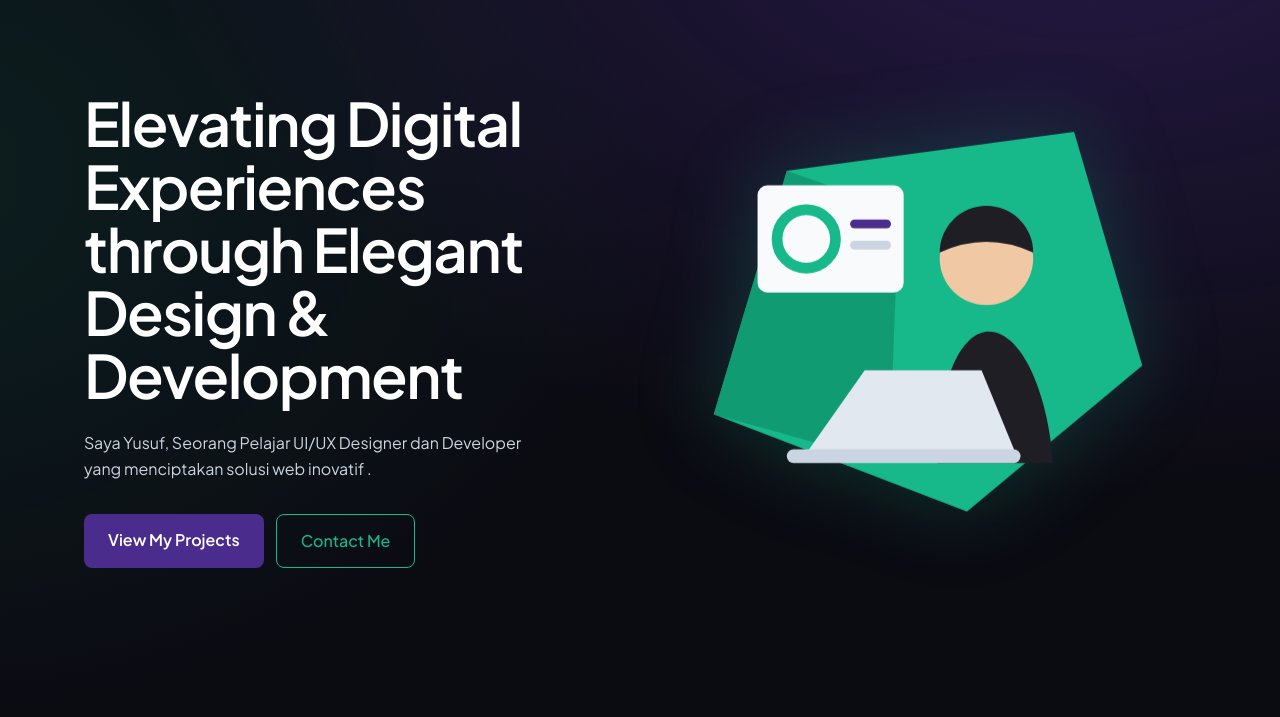
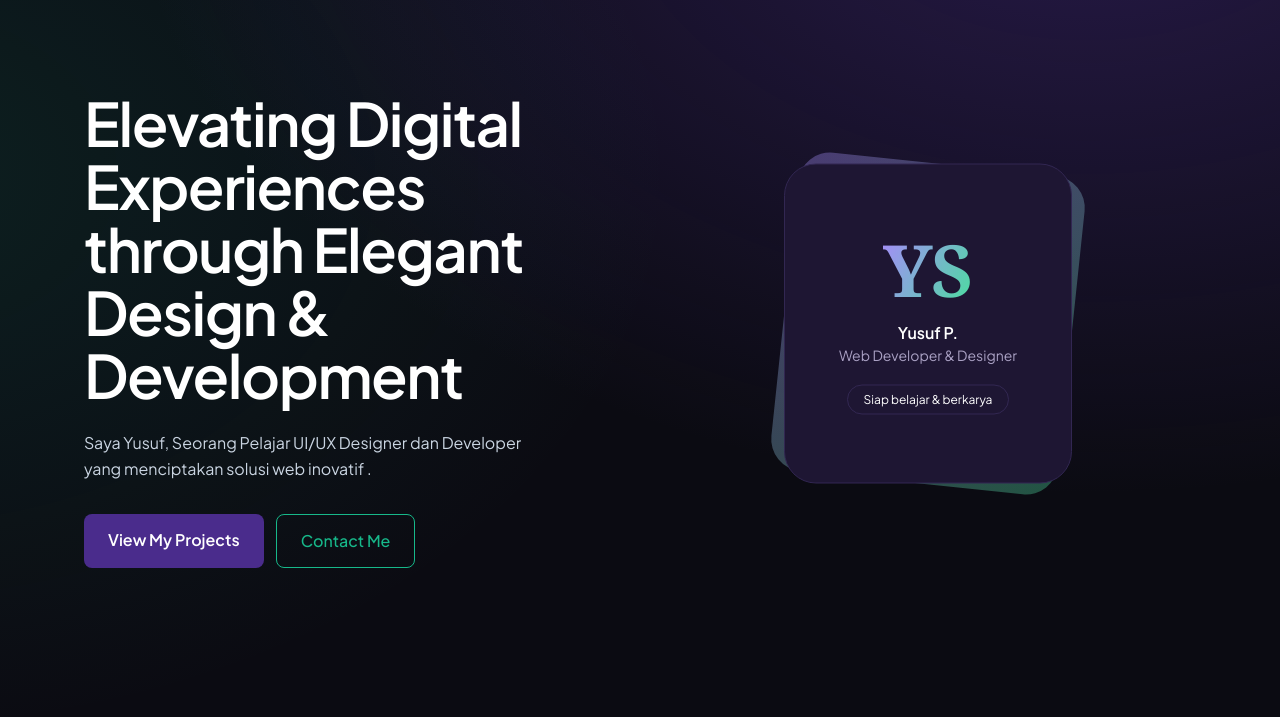
Before and after one commit to Beepzy/portofoloio-Tailwind-CLI_Version-, a website: page index.html in a window 1280 px wide. Shown: the part 66-783 px from the top of the page. Drawn offline with Linux system fonts and the light colour scheme.

Commit message:
update sedikit

```diff
--- a/index.html
+++ b/index.html
@@ -117,72 +117,25 @@
         </div>
 
         <div class="flex justify-center animate-float">
-          <svg
-            viewBox="0 0 460 400"
-            class="w-full max-w-md drop-shadow-[0_0_40px_rgba(23,184,138,0.25)]"
-            role="img"
-            aria-label="Ilustrasi desainer di depan laptop"
-          >
-            <polygon
-              points="10,290 85,40 380,0 450,240 270,390"
-              fill="#17b88a"
-            />
-            <polygon
-              points="10,290 85,40 200,80 190,340"
-              fill="#0f8f6a"
-              opacity=".7"
-            />
-            <rect
-              x="55"
-              y="55"
-              width="150"
-              height="110"
-              rx="10"
-              fill="#f8fafc"
-            />
-            <circle
-              cx="105"
-              cy="110"
-              r="30"
-              fill="none"
-              stroke="#17b88a"
-              stroke-width="11"
-            />
-            <rect
-              x="150"
-              y="90"
-              width="42"
-              height="9"
-              rx="4.5"
-              fill="#4a2c8c"
-            />
-            <rect
-              x="150"
-              y="112"
-              width="42"
-              height="9"
-              rx="4.5"
-              fill="#cbd5e1"
-            />
-            <path
-              d="M240 340 C240 240 270 205 292 205 C330 205 355 280 358 340 Z"
-              fill="#1e1e24"
-            />
-            <circle cx="290" cy="130" r="48" fill="#f0c8a4" />
-            <path
-              d="M242 124 a48 48 0 0 1 96 0 q-48 -22 -96 0z"
-              fill="#1e1e24"
-            />
-            <polygon points="105,330 165,245 285,245 320,330" fill="#e2e8f0" />
-            <rect
-              x="85"
-              y="326"
-              width="240"
-              height="14"
-              rx="7"
-              fill="#cbd5e1"
-            />
-          </svg>
+          <div class="relative w-fit animate-float motion-reduce:animate-none">
+            <div
+              class="absolute inset-0 rotate-6 rounded-4xl bg-linear-to-br from-brand-violet to-brand-green opacity-35"
+            ></div>
+            <div
+              class="relative flex h-72 w-64 flex-col items-center justify-center rounded-4xl border border-card-line bg-card-bg p-6 text-center sm:h-80 sm:w-72"
+            >
+              <div class="font-display text-7xl font-bold text-gradient">
+                YS
+              </div>
+              <p class="mt-4 font-semibold text-white">Yusuf P.</p>
+              <p class="text-sm text-card-mute">Web Developer &amp; Designer</p>
+              <span
+                class="mt-5 rounded-full border border-card-line px-4 py-1.5 text-xs text-white"
+                >Siap belajar &amp; berkarya</span
+              >
+            </div>
+          </div>
+        </div>
         </div>
       </section>
 
--- a/src/input.css
+++ b/src/input.css
@@ -12,6 +12,15 @@
   --color-mint-dark: #0f8f6a;
   --animate-float: float 6s ease-in-out infinite;
   --animate-fade-up: fade-up 0.8s cubic-bezier(0.2, 0.7, 0.2, 1) both;
+  --color-brand-violet: #a78bfa;
+  --color-brand-green: #4ade9f;
+  --color-card-bg: #1e1633;
+  --color-card-line: #322752;
+  --color-card-mute: #aaa1c4;
+  --radius-4xl: 2rem;
+  --font-sans: "Plus Jakarta Sans", system-ui, sans-serif;
+  --font-display: "Fraunces", Georgia, serif;
+  --animate-float: float 6s ease-in-out infinite;
 }
 @keyframes float { 0%,100% { transform: translateY(0) } 50% { transform: translateY(-14px) } }
 @keyframes fade-up { from { opacity: 0; transform: translateY(26px) } to { opacity: 1; transform: none } }
@@ -51,3 +60,9 @@ body {
     @apply rounded-xl border border-line bg-panel/60 p-5;
   }
 }
+@utility text-gradient {
+  background-image: linear-gradient(120deg, var(--color-brand-violet), var(--color-brand-green));
+  -webkit-background-clip: text;
+  background-clip: text;
+  color: transparent;
+}
```
Also changed, not shown: dist/output.css.
